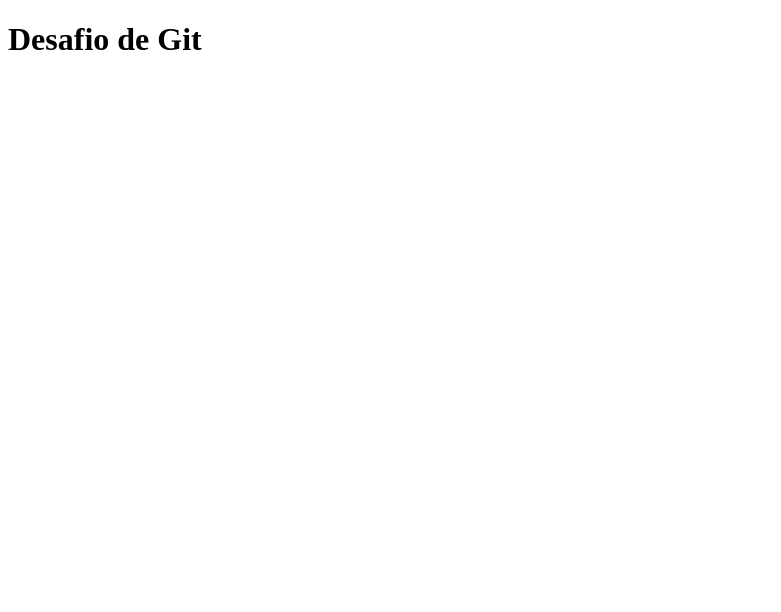
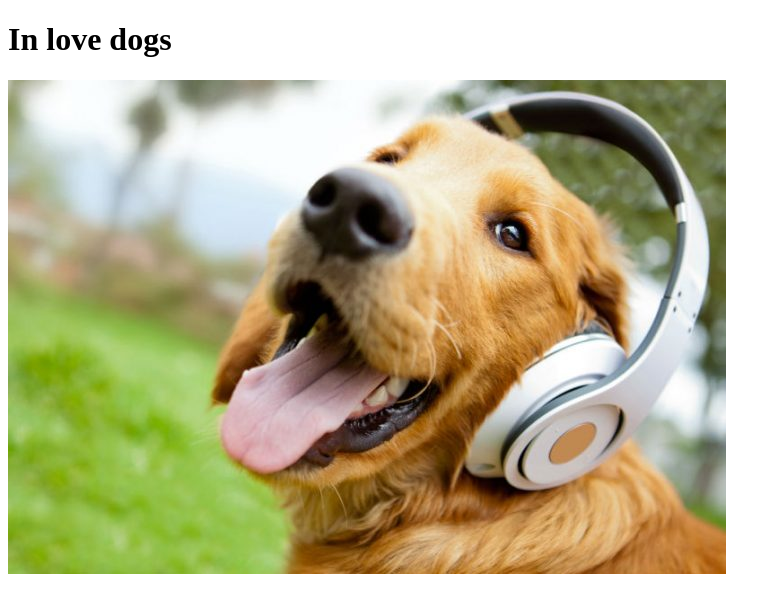
Before and after one commit to AlirisMaurera/testando-git, a plain HTML site: page index.html in a window 1280 px wide. Shown: the whole page, without its empty margins (0-781 px from the left). Drawn offline with Linux system fonts and the light colour scheme.

Commit message:
Adicionando uma imagem

```diff
--- a/index.html
+++ b/index.html
@@ -1,10 +1,11 @@
 <!DOCTYPE html>
 <html lang="pt-br">
 <head>
-<title>Git do Labs </title>
+<title>Fanpage de Dogs</title>
 <meta charset="utf-8">
 </head>
 <body>
-<h1>Desafio de Git </h1>
+<h1>In love dogs </h1>
+<img src="images/cachorro.jpg" />
 </body>
 </html>
```
Also changed, not shown: images/cachorro.jpg (added).
